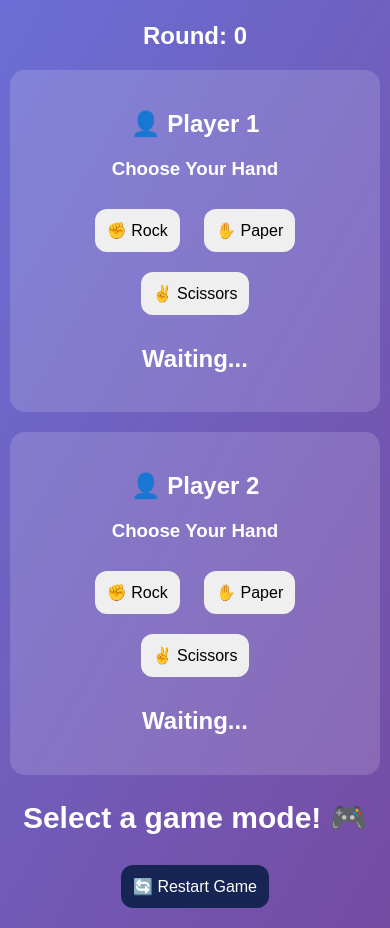
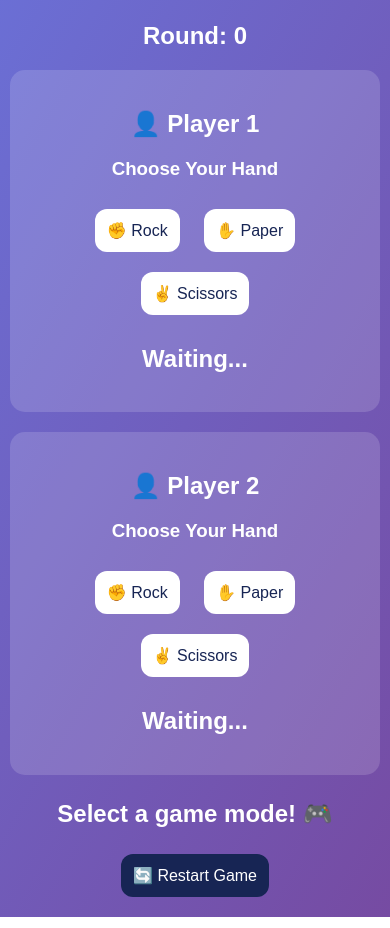
Before and after one commit to Bsharvani/Rock-Paper-Scissors., a plain HTML site: page index.html in a window 390 px wide. Shown: the part 674-1602 px from the top of the page. Drawn offline with Linux system fonts and the light colour scheme.

Commit message:
Refactor CSS for improved styling and responsiveness
Updated styles for body, buttons, and loading screen. Improved button hover effects and added disabled state.

```diff
--- a/style.css
+++ b/style.css
@@ -1,3 +1,6 @@
+* {
+    box-sizing: border-box;
+}
 
 body {
     margin: 0;
@@ -6,6 +9,7 @@ body {
     font-family: Arial, sans-serif;
     background: linear-gradient(120deg, #667eea, #764ba2);
     color: white;
+    min-height: 100vh;
 }
 
 /* Loading screen */
@@ -31,7 +35,10 @@ body {
 }
 
 @keyframes spin {
-    100% {
+    from {
+        transform: rotate(0deg);
+    }
+    to {
         transform: rotate(360deg);
     }
 }
@@ -60,14 +67,14 @@ body {
 }
 
 .score-card {
-    background: rgba(255,255,255,0.2);
+    background: rgba(255, 255, 255, 0.2);
     padding: 10px 25px;
     border-radius: 15px;
     min-width: 120px;
 }
 
 .player {
-    background: rgba(255,255,255,0.15);
+    background: rgba(255, 255, 255, 0.15);
     padding: 20px;
     margin: 20px auto;
     max-width: 650px;
@@ -78,16 +85,23 @@ button {
     padding: 15px 20px;
     margin: 10px;
     font-size: 20px;
+    background: white;
+    color: #172554;
     border: none;
     border-radius: 12px;
     cursor: pointer;
-    transition: 0.3s;
+    transition: transform 0.25s ease, background-color 0.25s ease, color 0.25s ease;
 }
 
-button:hover {
+button:hover:not(:disabled) {
     background: orange;
     color: white;
     transform: scale(1.08);
+}
+
+button:disabled {
+    opacity: 0.6;
+    cursor: not-allowed;
 }
 
 #result {
@@ -101,7 +115,6 @@ button:hover {
 }
 
 @media (max-width: 600px) {
-
     body {
         padding: 10px;
     }
@@ -115,4 +128,7 @@ button:hover {
         min-width: 80px;
     }
 
+    #result {
+        font-size: 24px;
+    }
 }
```
